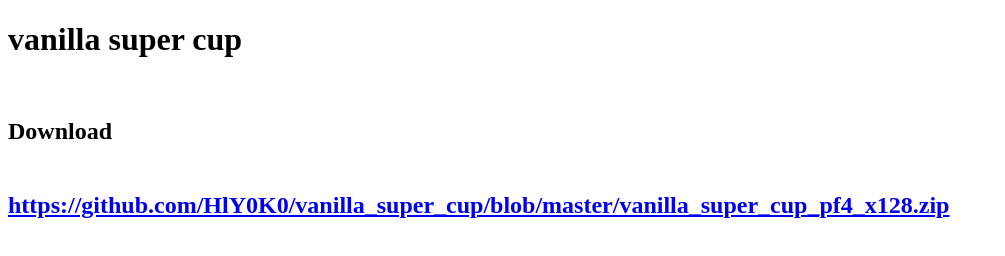
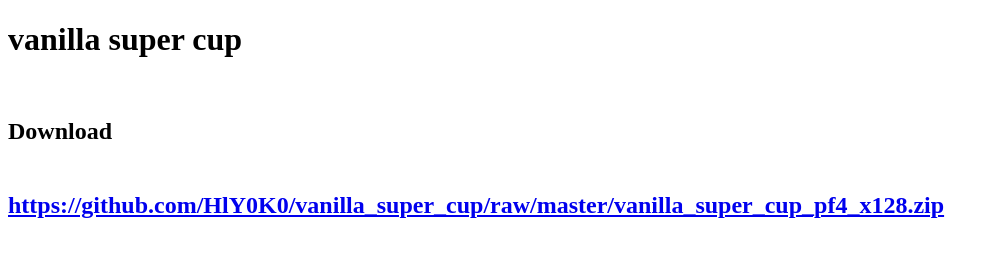
Before and after one commit to HlY0K0/vanilla_super_cup, a plain HTML site: page index.html in a window 1280 px wide. Shown: the whole page, without its empty margins (0-1005 px from the left). Drawn offline with Linux system fonts and the light colour scheme.

Commit message:
Update index.html

```diff
--- a/index.html
+++ b/index.html
@@ -10,7 +10,7 @@
 	<body>
 		<h1>vanilla super cup</h1><br>
 		<h2>Download<h2><br>
-		<a href="https://github.com/HlY0K0/vanilla_super_cup/blob/master/vanilla_super_cup_pf4_x128.zip">https://github.com/HlY0K0/vanilla_super_cup/blob/master/vanilla_super_cup_pf4_x128.zip</a>
+		<a href="https://github.com/HlY0K0/vanilla_super_cup/raw/master/vanilla_super_cup_pf4_x128.zip">https://github.com/HlY0K0/vanilla_super_cup/raw/master/vanilla_super_cup_pf4_x128.zip</a>
 
 	</body>
 </html>
```
